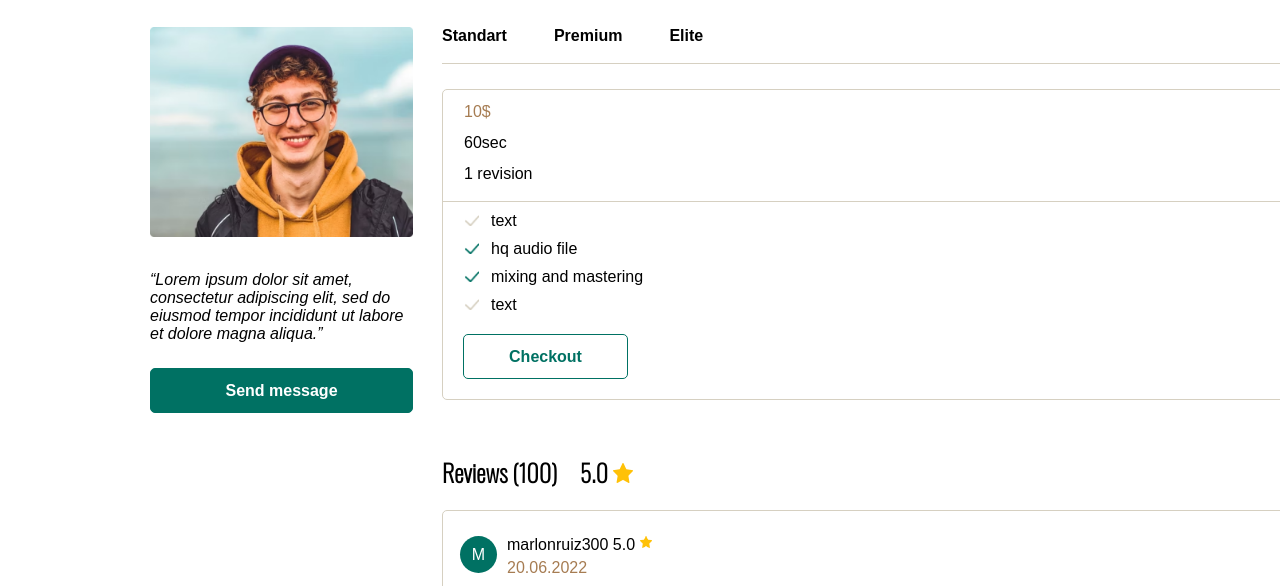
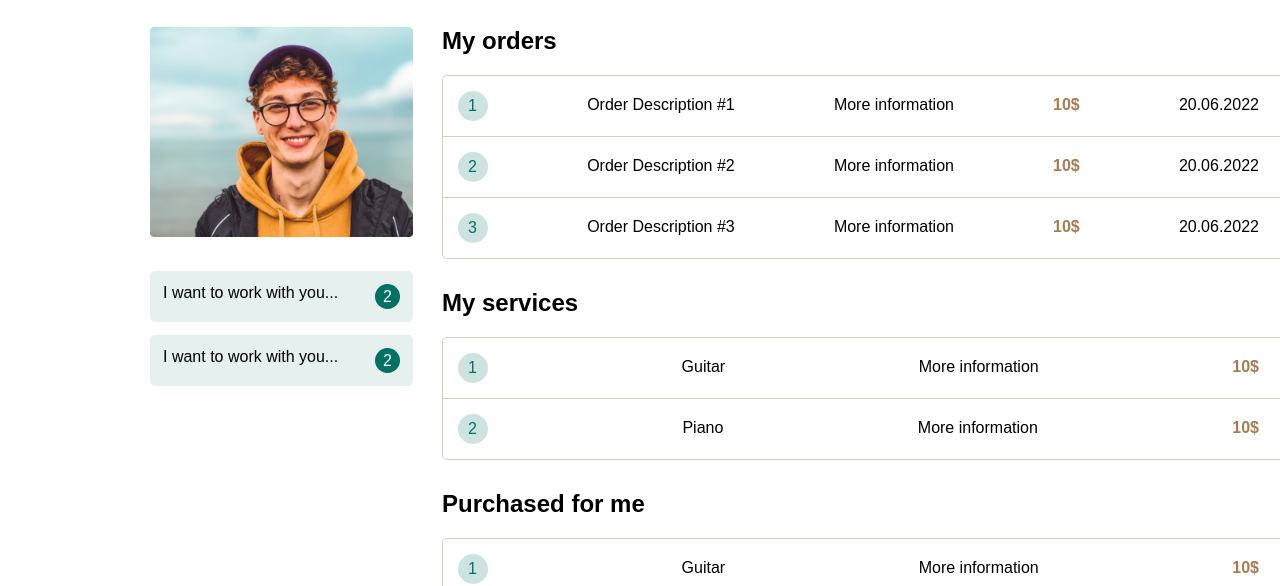
Before and after one commit to AlexPal005/SessionArtist, a website: page pageAbout.html in a window 1280 px wide. Both pictures are taken after a click on the button "Checkout". Shown: the part 214-800 px from the top of the page. Drawn offline with nearby package versions, Linux system fonts and the light colour scheme.

Commit message:
add last page

```diff
--- a/css/section/contentCards.css
+++ b/css/section/contentCards.css
@@ -137,9 +137,11 @@
     .card > div:nth-child(3) {
         width: 260px;
     }
-    #menuTop{
+
+    #menuTop {
         display: none;
     }
+
     #menuTop > ul li {
         margin-top: 35px;
         display: table;
--- a/css/section/pageAbout.css
+++ b/css/section/pageAbout.css
@@ -1,25 +1,28 @@
-.contentAbout{
+.contentAbout {
     display: grid;
     grid-template-columns: 263px 1fr;
     grid-gap: 29px;
     margin-top: 30px;
 }
-.wrapper > h1{
+
+.wrapper > h1 {
     margin-top: 50px;
     font-family: 'Oswald', sans-serif;
     font-size: 36px;
 }
 
-.info > p{
+.info > p {
     font-family: sans-serif;
     font-size: 16px;
     font-style: italic;
 }
-.info > img{
+
+.info > img {
     height: 210px;
     margin-bottom: 30px;
 }
-.info > button{
+
+.info > button {
     width: 263px;
     height: 45px;
     background: #007163;
@@ -32,7 +35,7 @@
     margin-top: 25px;
 }
 
-.aboutInfo > ul li{
+.aboutInfo > ul li {
     display: inline;
     text-decoration: none;
     margin-right: 43px;
@@ -42,34 +45,41 @@
     cursor: pointer;
     padding-bottom: 17px;
 }
-.line{
+
+.line {
     border-top: 1px solid #D6D0C1;
     margin-top: 18px;
 }
-#cardAbout{
+
+#cardAbout {
     border: 1px solid #D6D0C1;
     border-radius: 5px;
     margin-top: 25px;
     margin-bottom: 50px;
 }
-#cardAbout > label > img{
+
+#cardAbout > label > img {
     width: 15px;
     height: 11px;
 
- }
-#cardAbout > p,label > img{
+}
+
+#cardAbout > p, label > img {
     margin-right: 12px;
     margin-left: 21px;
     margin-top: 13px;
 }
-#cardAbout > p:nth-child(1){
+
+#cardAbout > p:nth-child(1) {
     color: #A67C52;
 }
-#cardAbout > p, label{
+
+#cardAbout > p, label {
     font-family: sans-serif;
     font-size: 16px;
 }
-#cardAbout > button{
+
+#cardAbout > button {
     width: 165px;
     height: 45px;
     border: 1px solid #007163;
@@ -81,29 +91,35 @@
     background: white;
     margin: 20px;
 }
-.aboutInfo > label{
+
+.aboutInfo > label {
     font-size: 24px;
     font-family: 'Oswald', sans-serif;
     font-weight: bold;
 }
-.aboutInfo > label span{
+
+.aboutInfo > label span {
     margin-left: 18px;
 }
-#star{
+
+#star {
     width: 20px;
     height: 20px;
     margin-left: 5px;
 }
-.menInfo{
+
+.menInfo {
     border: 1px solid #D6D0C1;
     border-radius: 5px;
     margin-top: 20px;
     padding: 25px 17px;
 }
-.menInfo > div{
+
+.menInfo > div {
     display: flex;
 }
-.menInfo > div > div:nth-child(1){
+
+.menInfo > div > div:nth-child(1) {
     width: 37px;
     height: 37px;
     border-radius: 20px;
@@ -116,24 +132,135 @@
     font-size: 16px;
     margin-right: 10px;
 }
-.menInfo > div > div:nth-child(2){
+
+.menInfo > div > div:nth-child(2) {
     display: flex;
 }
-.starMini{
+
+.starMini {
     height: 12px;
     width: 12px;
     margin-left: 5px;
 }
-.menInfo > p{
+
+.menInfo > p {
     font-size: 16px;
     font-family: sans-serif;
 }
-.textPhoto > p{
+
+.textPhoto > p {
     font-family: sans-serif;
     font-size: 16px;
 }
-.textPhoto > p:nth-child(2){
+
+.textPhoto > p:nth-child(2) {
     color: #A67C52;
     margin-top: 5px;
     margin-bottom: 12px;
 }
+#checkout{
+    cursor: pointer;
+}
+#checkout:hover{
+    background: #cce8e4;
+}
+.info > div{
+    background-color: #0071631A;
+    border-radius: 5px;
+    padding: 13px;
+    font-family: sans-serif;
+    display: none;
+    justify-content: space-between;
+}
+.info > div > div{
+    background: #007163;
+    color: white;
+    font-family: sans-serif;
+    border-radius: 20px;
+    width: 25px;
+    height: 25px;
+    box-sizing: border-box;
+    padding-left: 8px;
+    padding-top: 4px;
+}
+.info > div:nth-child(4){
+    margin-bottom: 13px;
+}
+.contentBlockmyInfo {
+    border-radius: 5px;
+    border: 1px solid #D6D0C1;
+}
+
+.smallCard{
+    border-bottom: 1px solid #D6D0C1;
+    display: flex;
+    justify-content: space-between;
+    padding: 15px 30px 15px 15px;
+}
+.contentBlockmyInfo >.smallCard:nth-last-child(1){
+    border-bottom: none;
+ }
+.smallCard > p{
+    font-size: 16px;
+    font-family: sans-serif;
+    padding-top: 5px;
+}
+.smallCard > div{
+    background: rgba(0, 113, 99, 0.2);
+    color: #007163;
+    font-family: sans-serif;
+    border-radius: 20px;
+    width: 30px;
+    height: 30px;
+    box-sizing: border-box;
+    padding-left: 10px;
+    padding-top: 6px;
+}
+.smallCard > span{
+    color: #A67C52;
+    font-family: sans-serif;
+    font-weight: bold;
+    padding-top: 5px;
+}
+.contentMyInfo > p{
+    font-size: 24px;
+    font-family: sans-serif;
+    margin-bottom: 20px;
+    font-weight: bold;
+}
+#back{
+    width: 165px;
+    height: 45px;
+    font-family: sans-serif;
+    font-weight: bold;
+    background-color: #007163;
+    color: white;
+    border: none;
+    border-radius: 5px;
+    position: fixed;
+    top: 200px;
+    left: 1350px;
+}
+#back:hover{
+    cursor: pointer;
+}
+.contentMyInfo > p:nth-child(3),.contentMyInfo > p:nth-child(5) {
+    margin-top: 30px;
+}
+@media screen and (max-width: 400px) {
+    .contentAbout {
+        grid-template-columns: 1fr;
+    }
+
+    .info > img {
+        height: 232px;
+        width: 100%;
+    }
+
+    .aboutInfo > ul li {
+        margin-right: 28px;
+    }
+    .smallCard{
+        display: grid;
+    }
+}
--- /dev/null
+++ b/html/myInfo.html
@@ -0,0 +1,65 @@
+<div class = "contentMyInfo">
+    <p>My orders</p>
+    <div class = "contentBlockmyInfo">
+        <div class = "smallCard">
+            <div>1</div>
+            <p>Order Description #1</p>
+            <p>More information</p>
+            <span>10$</span>
+            <p>20.06.2022</p>
+        </div>
+        <div class = "smallCard">
+            <div>2</div>
+            <p>Order Description #2</p>
+            <p>More information</p>
+            <span>10$</span>
+            <p>20.06.2022</p>
+        </div>
+        <div class = "smallCard">
+            <div>3</div>
+            <p>Order Description #3</p>
+            <p>More information</p>
+            <span>10$</span>
+            <p>20.06.2022</p>
+        </div>
+    </div>
+    <p>My services</p>
+    <div class = "contentBlockmyInfo">
+        <div class = "smallCard">
+            <div>1</div>
+            <p>Guitar</p>
+            <p>More information</p>
+            <span>10$</span>
+        </div>
+        <div class = "smallCard">
+            <div>2</div>
+            <p>Piano</p>
+            <p>More information</p>
+            <span>10$</span>
+        </div>
+    </div>
+    <p>Purchased for me</p>
+    <div class = "contentBlockmyInfo">
+        <div class = "smallCard">
+            <div>1</div>
+            <p>Guitar</p>
+            <p>More information</p>
+            <span>10$</span>
+        </div>
+        <div class = "smallCard">
+            <div>2</div>
+            <p>Piano</p>
+            <p>More information</p>
+            <span>10$</span>
+        </div>
+    </div>
+    <button id = "back"> <- Back</button>
+    <script>
+        $("#back").click(()=>{
+            $(".aboutInfo").show();
+            $(".contentMyInfo").hide();
+            $(".info > p,.info > button").show();
+            $(".info > div").css("display","none");
+        });
+    </script>
+</div>
--- /dev/null
+++ b/js/checkout.js
@@ -0,0 +1,12 @@
+$("#checkout").click(function () {
+   $(".aboutInfo").hide();
+   $(".info > p,.info > button").hide();
+   $(".info > div").css("display","flex");
+    jQuery.ajax({
+        url: "html/myInfo.html",
+        dataType: "html",
+        success: function (response) {
+            $(".info").after(response);
+        }
+    });
+});
--- a/pageAbout.html
+++ b/pageAbout.html
@@ -18,100 +18,116 @@
     <title>About</title>
 </head>
 <body>
-    <div class = "wrapper">
+<div class="wrapper">
     <h1>@nickportman</h1>
-        <div class = "contentAbout">
-            <div class = "info">
-                <img src = "media/portret1.png">
+    <div class="contentAbout">
+        <div class="info">
+            <img src="media/portret1.png">
             <p>“Lorem ipsum dolor sit amet, consectetur adipiscing elit,
                 sed do eiusmod tempor incididunt ut labore et dolore magna aliqua.” </p>
             <button>Send message</button>
+            <div>
+                <p>I want to work with you...</p>
+                <div>2</div>
             </div>
-            <div class = "aboutInfo">
+            <div>
+                <p>I want to work with you...</p>
+                <div>2</div>
+            </div>
+        </div>
+        <div class="aboutInfo">
             <ul>
                 <li>Standart</li>
                 <li>Premium</li>
                 <li>Elite</li>
             </ul>
-                <div class = "line"></div>
-                <div id = "cardAbout">
+            <div class="line"></div>
+            <div id="cardAbout">
                 <p>10$</p>
                 <p>60sec</p>
                 <p>1 revision</p>
-                    <div class = "line"></div>
-                    <label><img src = "media/okGrey.png">text</label><br>
-                    <label><img src = "media/okGreen.png">hq audio file</label><br>
-                    <label><img src = "media/okGreen.png">mixing and mastering</label><br>
-                    <label><img src = "media/okGrey.png">text</label><br>
-                    <button>Checkout</button>
+                <div class="line"></div>
+                <label><img src="media/okGrey.png">text</label><br>
+                <label><img src="media/okGreen.png">hq audio file</label><br>
+                <label><img src="media/okGreen.png">mixing and mastering</label><br>
+                <label><img src="media/okGrey.png">text</label><br>
+                <button id = "checkout">Checkout</button>
             </div>
-                <label>Reviews (100) <span>5.0</span><img id = "star" src = "media/goldStar.png"></label>
+            <label>Reviews (100) <span>5.0</span><img id="star" src="media/goldStar.png"></label>
 
-                <div class = "cardOverwiew">
-                    <div class = "menInfo">
+            <div class="cardOverwiew">
+                <div class="menInfo">
                     <div>
                         <div>M</div>
                         <div>
-                                <div class = "textPhoto">
+                            <div class="textPhoto">
                                 <p>marlonruiz300 5.0<br></p>
                                 <p>20.06.2022</p>
                             </div>
-                                <img class = "starMini" src = "media/goldStar.png">
+                            <img class="starMini" src="media/goldStar.png">
                         </div>
                     </div>
-                        <p>Lorem ipsum dolor sit amet, consectetur adipiscing elit, sed do eiusmod tempor incididunt ut labore et dolore magna aliqua. Lorem ipsum
-                            dolor sit amet, consectetur adipiscing elit, sed do eiusmod tempor incididunt ut labore et dolore magna aliqua.</p>
+                    <p>Lorem ipsum dolor sit amet, consectetur adipiscing elit, sed do eiusmod tempor incididunt ut
+                        labore et dolore magna aliqua. Lorem ipsum
+                        dolor sit amet, consectetur adipiscing elit, sed do eiusmod tempor incididunt ut labore et
+                        dolore magna aliqua.</p>
                 </div>
             </div>
-                <div class = "cardOverwiew">
-                    <div class = "menInfo">
+            <div class="cardOverwiew">
+                <div class="menInfo">
                     <div>
                         <div>M</div>
                         <div>
-                                <div class = "textPhoto">
+                            <div class="textPhoto">
                                 <p>marlonruiz300 5.0<br></p>
                                 <p>20.06.2022</p>
                             </div>
-                                <img class = "starMini" src = "media/goldStar.png">
+                            <img class="starMini" src="media/goldStar.png">
                         </div>
                     </div>
-                        <p>Lorem ipsum dolor sit amet, consectetur adipiscing elit, sed do eiusmod tempor incididunt ut labore et dolore magna aliqua. Lorem ipsum
-                            dolor sit amet, consectetur adipiscing elit, sed do eiusmod tempor incididunt ut labore et dolore magna aliqua.</p>
+                    <p>Lorem ipsum dolor sit amet, consectetur adipiscing elit, sed do eiusmod tempor incididunt ut
+                        labore et dolore magna aliqua. Lorem ipsum
+                        dolor sit amet, consectetur adipiscing elit, sed do eiusmod tempor incididunt ut labore et
+                        dolore magna aliqua.</p>
                 </div>
             </div>
-                <div class = "cardOverwiew">
-                    <div class = "menInfo">
+            <div class="cardOverwiew">
+                <div class="menInfo">
                     <div>
                         <div>M</div>
                         <div>
-                                <div class = "textPhoto">
+                            <div class="textPhoto">
                                 <p>marlonruiz300 5.0<br></p>
                                 <p>20.06.2022</p>
                             </div>
-                                <img class = "starMini" src = "media/goldStar.png">
+                            <img class="starMini" src="media/goldStar.png">
                         </div>
                     </div>
-                        <p>Lorem ipsum dolor sit amet, consectetur adipiscing elit, sed do eiusmod tempor incididunt ut labore et dolore magna aliqua. Lorem ipsum
-                            dolor sit amet, consectetur adipiscing elit, sed do eiusmod tempor incididunt ut labore et dolore magna aliqua.</p>
+                    <p>Lorem ipsum dolor sit amet, consectetur adipiscing elit, sed do eiusmod tempor incididunt ut
+                        labore et dolore magna aliqua. Lorem ipsum
+                        dolor sit amet, consectetur adipiscing elit, sed do eiusmod tempor incididunt ut labore et
+                        dolore magna aliqua.</p>
                 </div>
             </div>
-                <div class = "cardOverwiew">
-                    <div class = "menInfo">
+            <div class="cardOverwiew">
+                <div class="menInfo">
                     <div>
                         <div>M</div>
                         <div>
-                                <div class = "textPhoto">
+                            <div class="textPhoto">
                                 <p>marlonruiz300 5.0<br></p>
                                 <p>20.06.2022</p>
                             </div>
-                                <img class = "starMini" src = "media/goldStar.png">
+                            <img class="starMini" src="media/goldStar.png">
                         </div>
                     </div>
-                        <p>Lorem ipsum dolor sit amet, consectetur adipiscing elit, sed do eiusmod tempor incididunt ut labore et dolore magna aliqua. Lorem ipsum
-                            dolor sit amet, consectetur adipiscing elit, sed do eiusmod tempor incididunt ut labore et dolore magna aliqua.</p>
+                    <p>Lorem ipsum dolor sit amet, consectetur adipiscing elit, sed do eiusmod tempor incididunt ut
+                        labore et dolore magna aliqua. Lorem ipsum
+                        dolor sit amet, consectetur adipiscing elit, sed do eiusmod tempor incididunt ut labore et
+                        dolore magna aliqua.</p>
                 </div>
             </div>
-                <div class = "buttonsNextSlider">
+            <div class="buttonsNextSlider">
                 <button>1</button>
                 <button>2</button>
                 <button>></button>
@@ -120,6 +136,10 @@
     </div>
 
 </div>
-    <script src = "js/openNew.js"></script>
+
+
 </body>
 </html>
+<script src="js/openNew.js"></script>
+<script src="js/menu.js"></script>
+<script src="js/checkout.js"></script>
```
Lines whose indentation alone changed are shown as unchanged.
